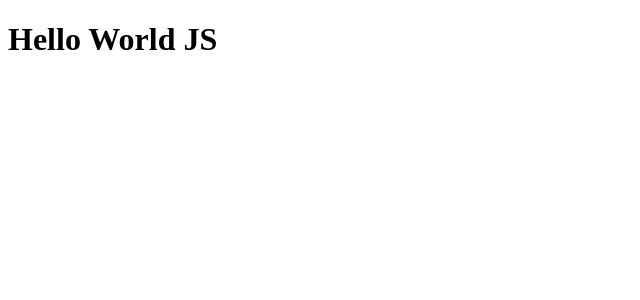
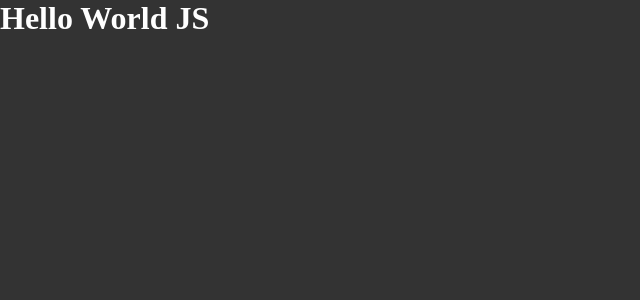
Before and after one commit to GabrielNG13/01-GitHub-Explorer, a React app: page / in a window 1280 px wide. Shown: the top 300 px of the page, without its empty margins (0-640 px from the left). Built offline with nearby package versions, Linux system fonts and the light colour scheme.

Commit message:
Using CSS

```diff
--- a/package.json
+++ b/package.json
@@ -19,7 +19,9 @@
     "@babel/preset-react": "^7.18.6",
     "babel-loader": "^9.1.0",
     "cross-env": "^7.0.3",
+    "css-loader": "^6.7.2",
     "html-webpack-plugin": "^5.5.0",
+    "style-loader": "^3.3.1",
     "webpack": "^5.75.0",
     "webpack-cli": "^5.0.1",
     "webpack-dev-server": "^4.11.1"
--- a/src/App.jsx
+++ b/src/App.jsx
@@ -1,3 +1,5 @@
+import './styles/global.css';
+
 export function App() {
     //throw new Error('EITA BIXO DEU ERRO!!');
 
--- /dev/null
+++ b/src/styles/global.css
@@ -0,0 +1,11 @@
+* {
+    margin: 0;
+    padding: 0;
+    box-sizing: border-box;
+}
+
+body {
+    font: Arial, Helvetica, sans-serif;
+    background: #333;
+    color: #FFF;
+}
--- a/webpack.config.js
+++ b/webpack.config.js
@@ -28,6 +28,11 @@
                 test: /\.jsx$/,
                 exclude: /node_modules/,
                 use: 'babel-loader',
+            },
+            {
+                test: /\.css$/,
+                exclude: /node_modules/,
+                use: ['style-loader','css-loader'],
             }
         ],
     }
```
Also changed, not shown: 1 other file (tests, documents, lock files or other folders).
